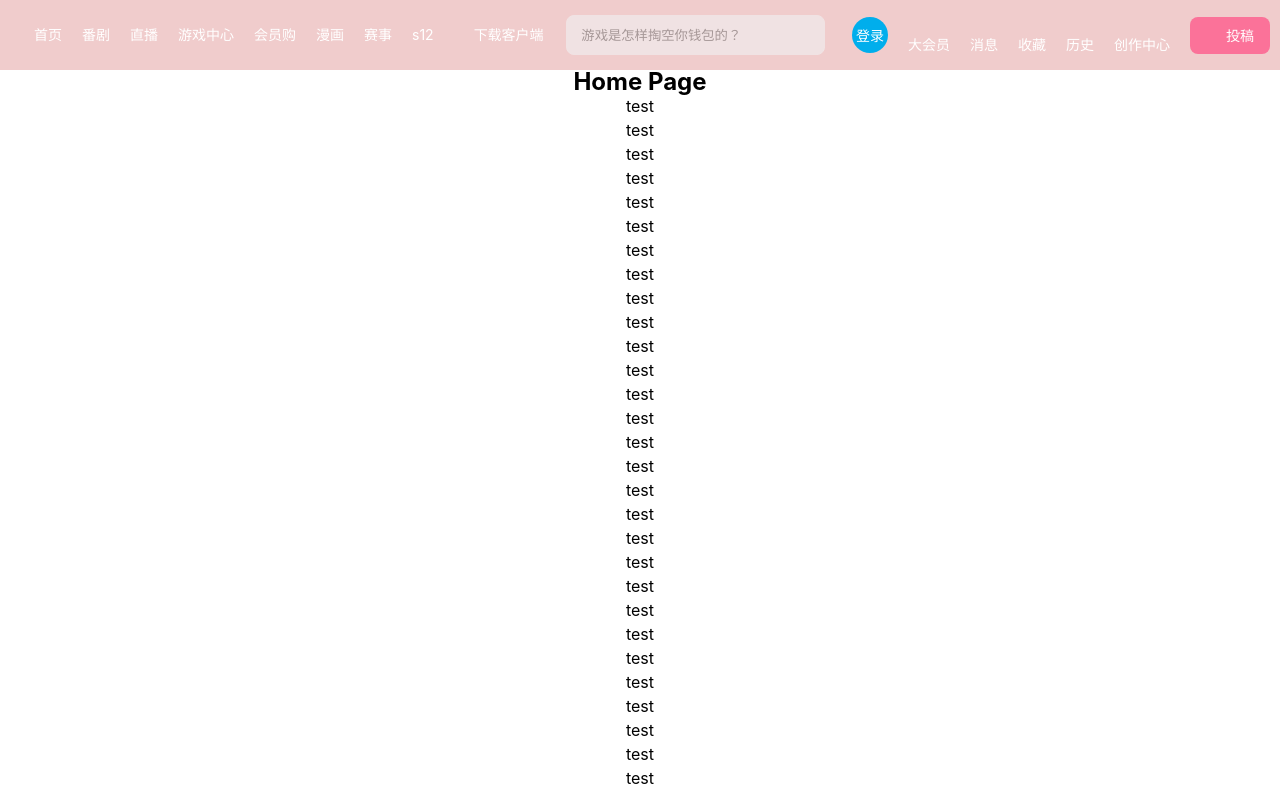
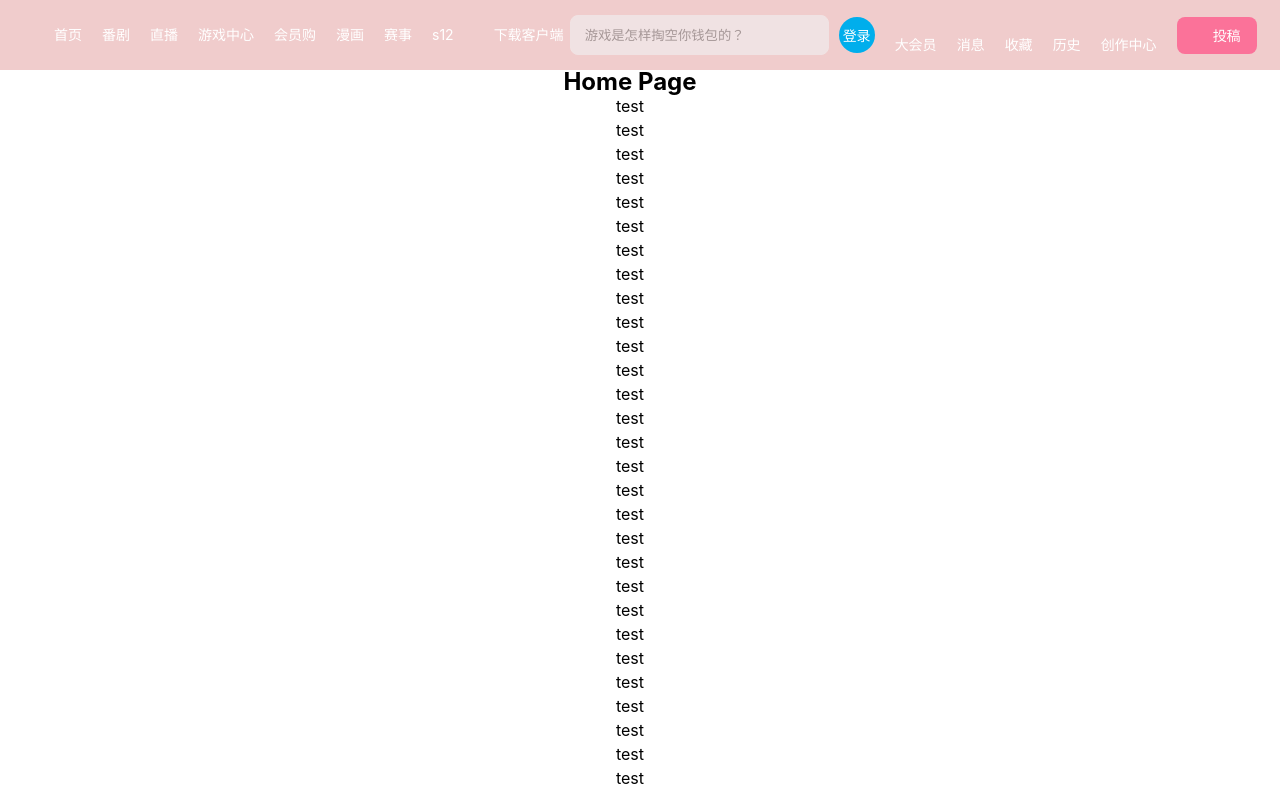
Before and after one commit to Mioayaya/Miomio, a Vue app: page /home in a window 1280 px wide. Shown: the top 794 px of the page. Built offline with nearby package versions, Linux system fonts and the light colour scheme.

Commit message:
修复页面过大问题&去除input黑框

```diff
--- a/src/App.vue
+++ b/src/App.vue
@@ -15,7 +15,8 @@ import MioHeader from './components/header/MioHeader.vue';
 <style lang="less" scoped>
 @import './common/css/common.less';
 .App {
-  width: 100vw;
+  width: calc(100vw - 20px);
+  box-sizing: border-box;
   .view {
     width: 100%;
     margin-top: @HEADERheight;
--- a/src/components/header/MioHeader.vue
+++ b/src/components/header/MioHeader.vue
@@ -20,7 +20,7 @@ const iconStyle: Ref<styles.Mstyles> = ref<styles.Mstyles>({
           <router-link :to="item.path">
             <div class="left-item">
               <mio-icon :title="item.ico" :style="iconStyle" v-if="item.ico" />
-              <span>{{ item.title }}</span>
+              <span class="left-item">{{ item.title }}</span>
             </div>
           </router-link>
         </li>
@@ -89,6 +89,7 @@ const iconStyle: Ref<styles.Mstyles> = ref<styles.Mstyles>({
   height: @HEADERheight;
   z-index: 1;
   background-color: #f0cccc;
+  padding: 0 20px;
   .left {
     display: flex;
     flex-shrink: 0;
@@ -96,10 +97,10 @@ const iconStyle: Ref<styles.Mstyles> = ref<styles.Mstyles>({
       display: flex;
       justify-items: center;
       align-items: center;
-      span {
+      .left-item {
         padding-left: 8px;
       }
-      span:hover {
+      .left-item:hover {
         animation: mymove 0.2s 1;
         -webkit-animation: mymove 0.2s 1;
       }
@@ -136,6 +137,7 @@ const iconStyle: Ref<styles.Mstyles> = ref<styles.Mstyles>({
       padding-right: 8px;
       border: none;
       background-color: #f1f2f3;
+      outline: none;
     }
     .nav-search-btn {
       position: absolute;
```
